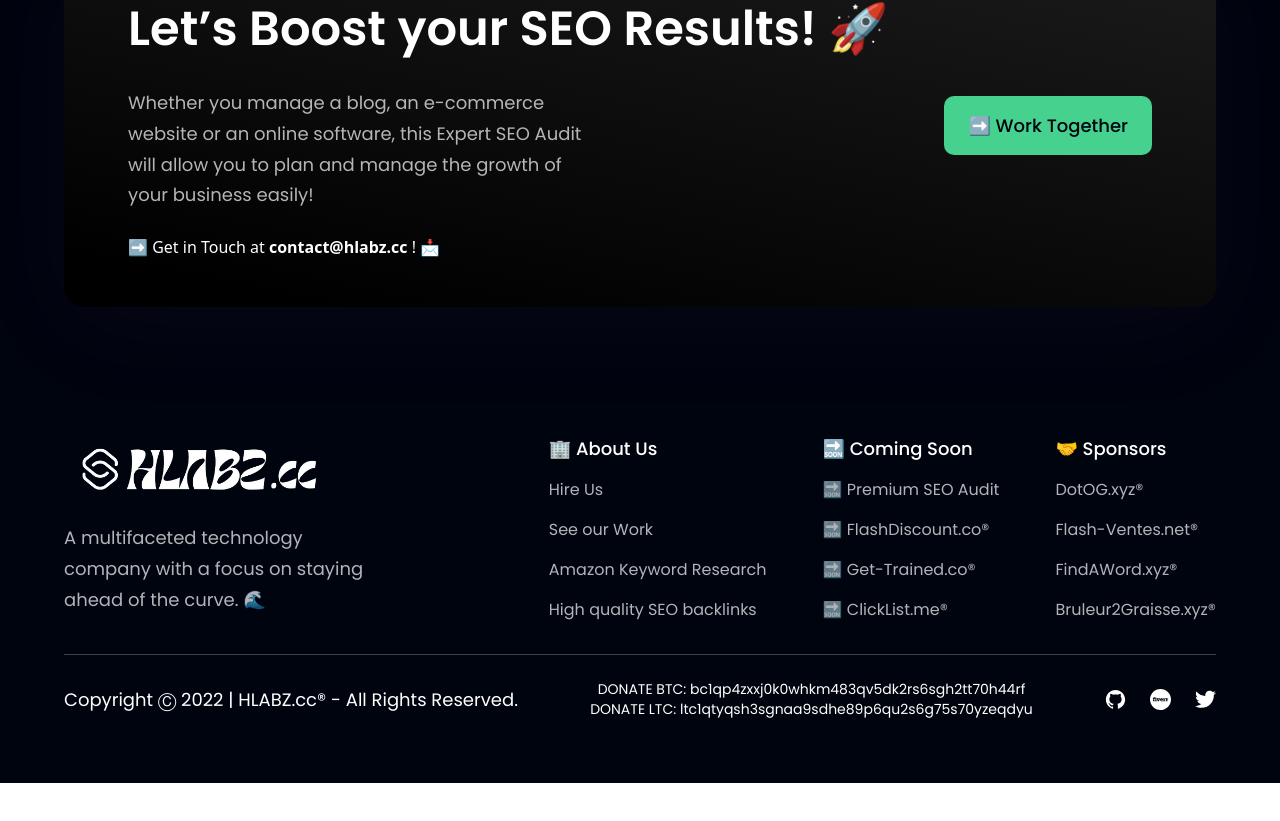
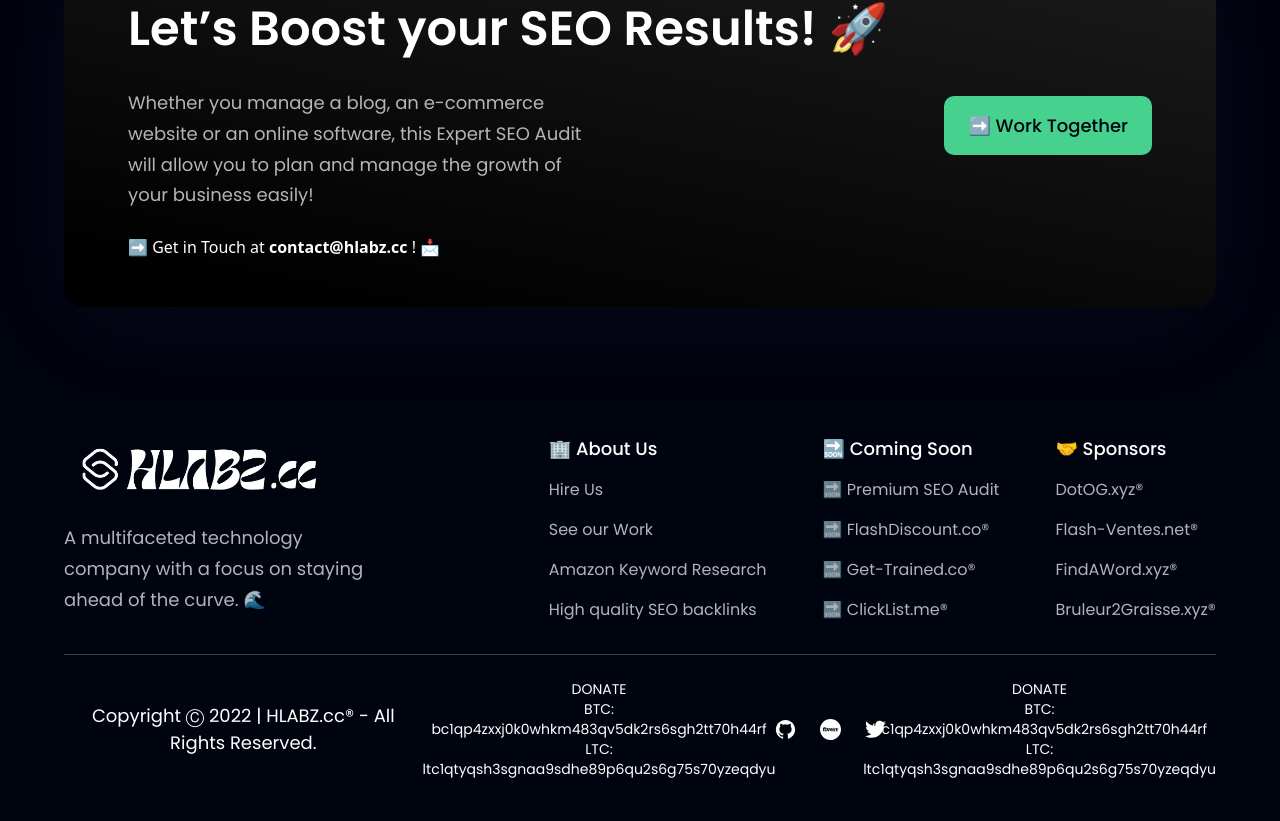
Before and after one commit to HLABZcc/HLABZ.cc, a React (Vite) app: page / in a window 1280 px wide. Shown: the part 3336-4157 px from the top of the page. Before the commit the page ends 4119 px from the top, so only its background shows below. Built offline with nearby package versions, Linux system fonts and the light colour scheme.

Commit message:
Update Footer.jsx

```diff
--- a/src/components/Footer.jsx
+++ b/src/components/Footer.jsx
@@ -43,8 +43,9 @@
         Copyright Ⓒ 2022 | <a href="https://hlabz.cc/" alt="HLABZ.cc®">HLABZ.cc®</a> - All Rights Reserved.
       </p>
       <p className="font-poppins font-normal text-center text-sm text-white">
-          <p>DONATE BTC: bc1qp4zxxj0k0whkm483qv5dk2rs6sgh2tt70h44rf</p>
-          <p>DONATE LTC: ltc1qtyqsh3sgnaa9sdhe89p6qu2s6g75s70yzeqdyu</p>
+          <p>DONATE</p>
+          <p>BTC: bc1qp4zxxj0k0whkm483qv5dk2rs6sgh2tt70h44rf</p>
+          <p>LTC: ltc1qtyqsh3sgnaa9sdhe89p6qu2s6g75s70yzeqdyu</p>
       </p>
 
       <div className="flex flex-row md:mt-0 mt-6">
@@ -59,6 +60,11 @@
           />
         ))}
       </div>
+            <p className="font-poppins font-normal text-center text-sm text-white">
+          <p>DONATE</p>
+          <p>BTC: bc1qp4zxxj0k0whkm483qv5dk2rs6sgh2tt70h44rf</p>
+          <p>LTC: ltc1qtyqsh3sgnaa9sdhe89p6qu2s6g75s70yzeqdyu</p>
+      </p>
     </div>
   </section>
 );
```
